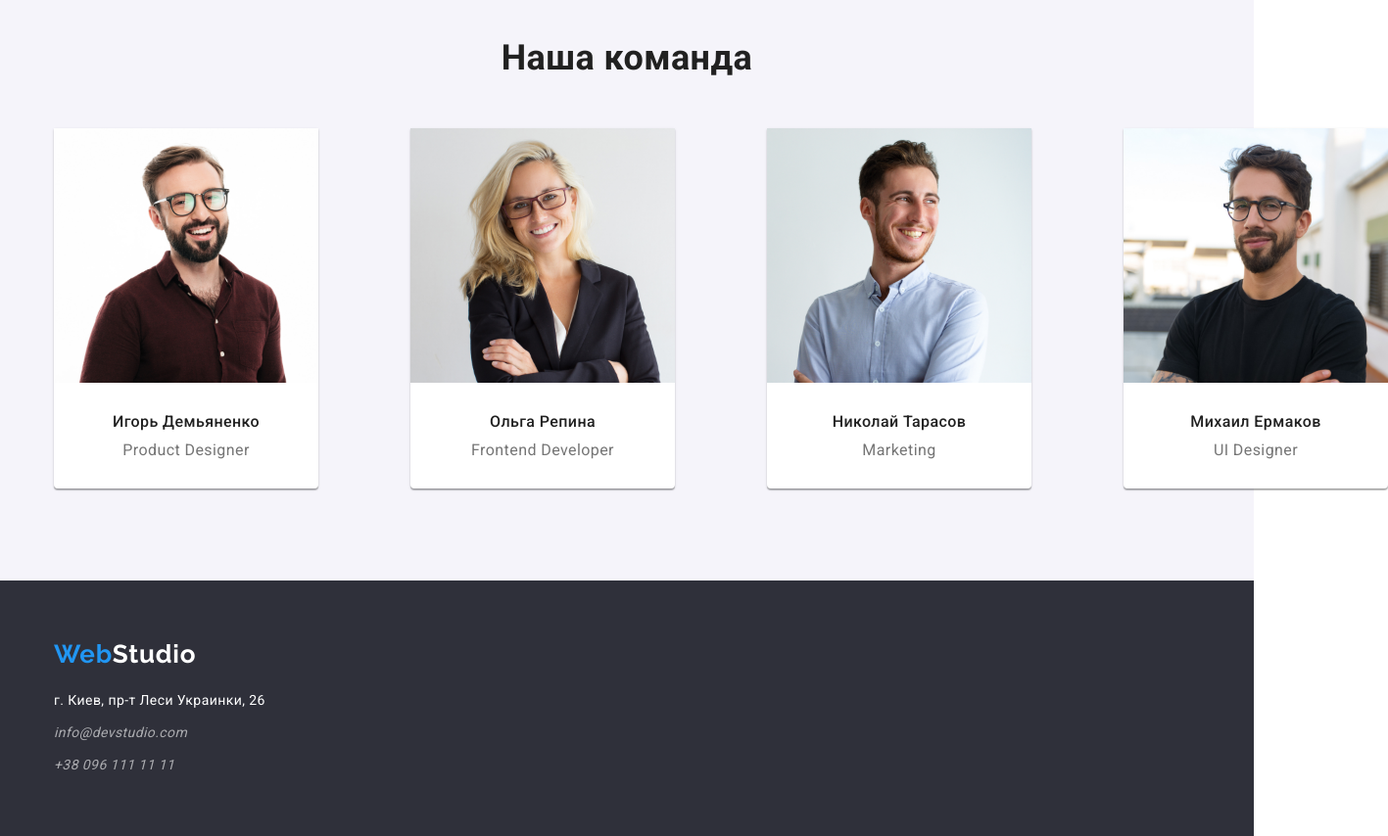
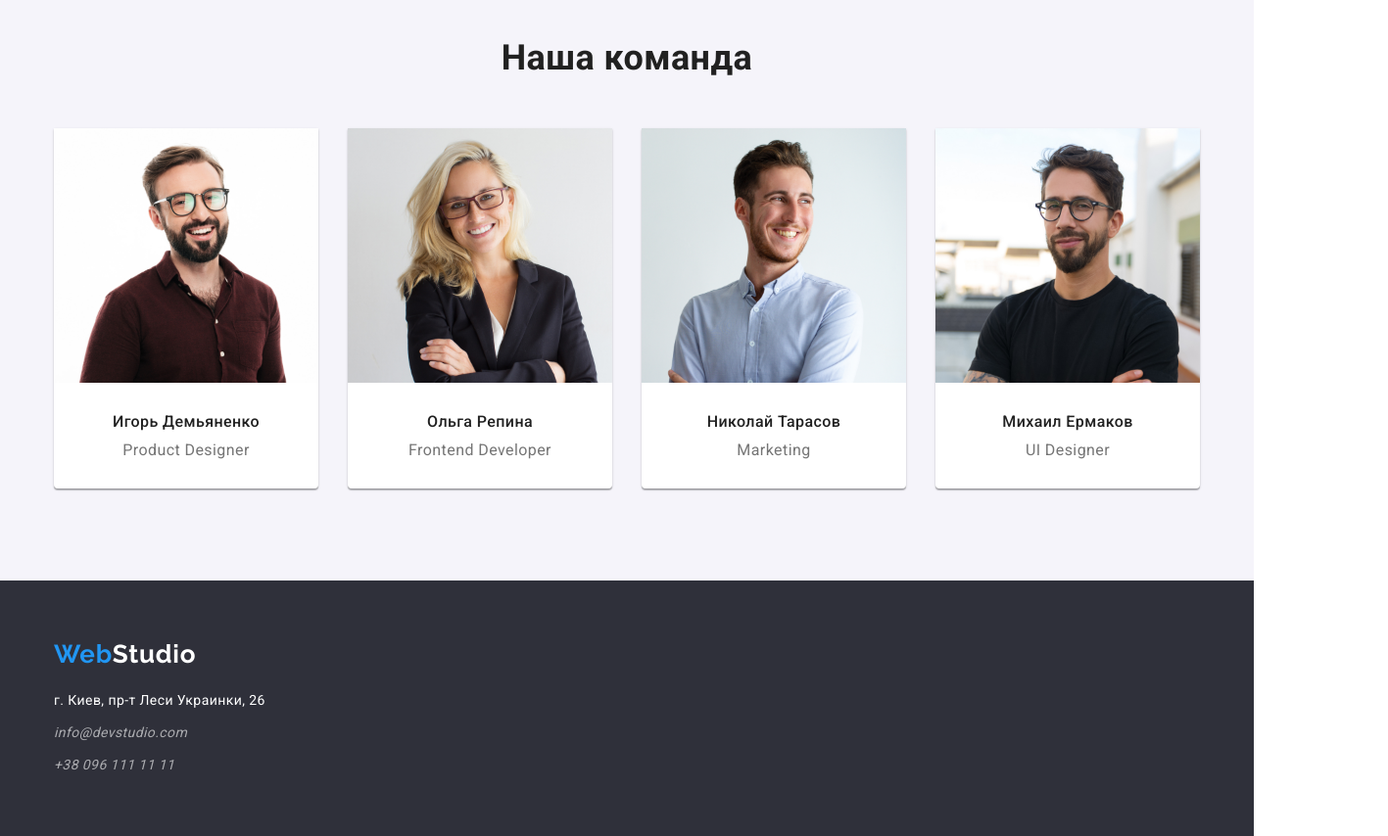
Before and after one commit to vitalii-khymchuk/goit-markup-hw-03, a plain HTML site: page index.html in a window 1280 px wide. Shown: the part 1500-2354 px from the top of the page at 98% size, 1417 px wide, since content can reach past the window. Drawn offline with nearby package versions, Linux system fonts and the light colour scheme.

Commit message:
Update styles.css
corrected bugs v1.2

```diff
--- a/css/styles.css
+++ b/css/styles.css
@@ -260,7 +260,7 @@ flex-basis: calc((100% - 90px) / 4);
 }
 
 .team-card + .team-card {
-  margin-left: var(--typical-value);
+  margin-left: var(--typical-margine);
 }
 
 .members-description {
```
